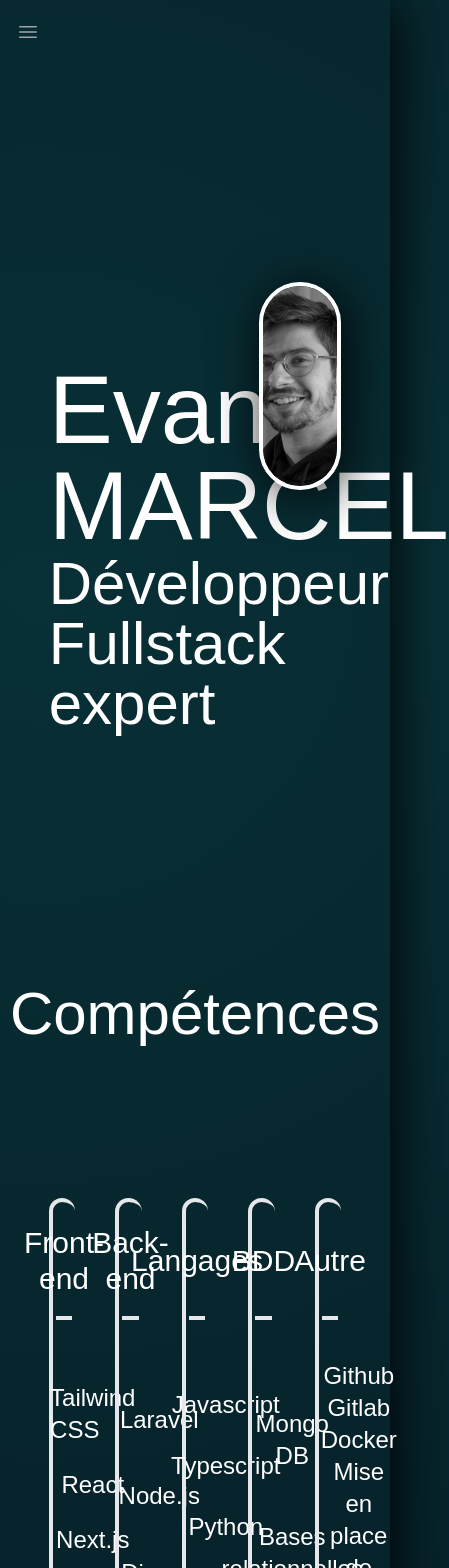
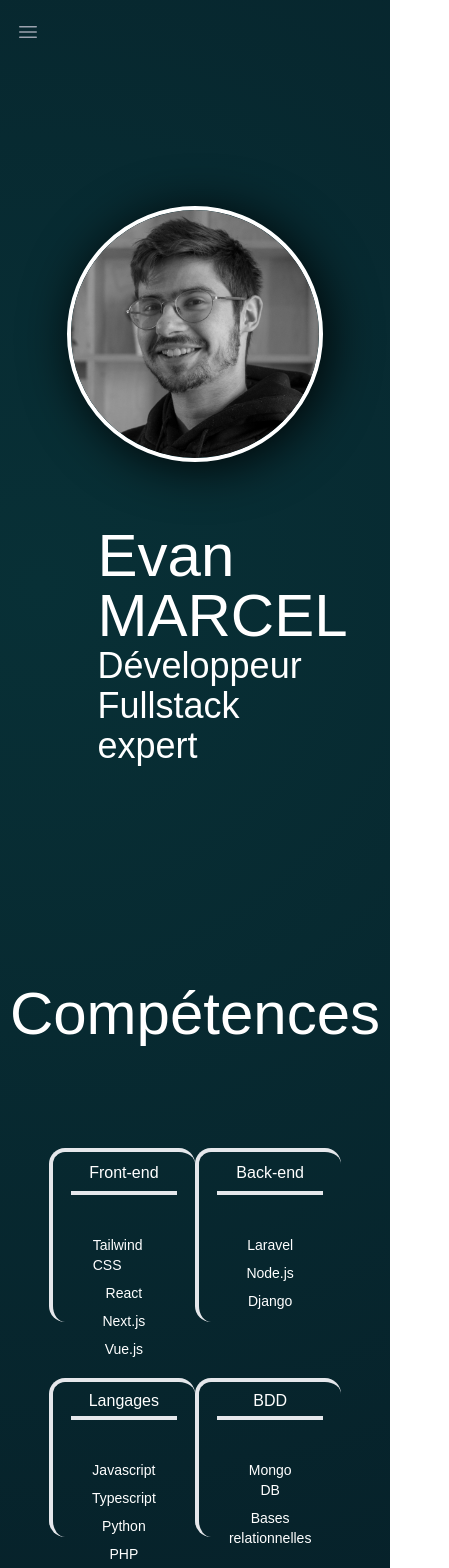
Before and after one commit to DreamsEvz/portfolio-next, a Next.js app: page / in a window 390 px wide. Shown: the top 1568 px of the page, 449 px wide, since content can reach past the window. Built offline with nearby package versions, Linux system fonts and the light colour scheme; a web font is replaced by a local one.

Commit message:
responsive

```diff
--- a/src/app/components/presentation.tsx
+++ b/src/app/components/presentation.tsx
@@ -4,13 +4,13 @@ import Image from 'next/image';
 const Presentation = () => {
     return (
         <section className="w-full h-screen flex items-center justify-center">
-            <div className="w-3/4 mb-[200px] h-full flex justify-center items-center gap-16">
-            <div className='w-1/2 h-12'>
-                <span className='font-roboto text-8xl text-white' >Evan MARCEL</span>
+            <div className="flex-col-reverse flex items-center gap-16 md:w-3/4 md:mb-[200px] md:h-full md:flex md:justify-center md:gap-16 md:flex-row">
+            <div className='w-1/2'>
+                <span className='font-roboto text-white text-6xl md:text-8xl' >Evan MARCEL</span>
                 <br></br>
-                <span className='font-roboto text-6xl text-white' >Développeur Fullstack expert</span>
+                <span className='font-roboto text-white text-4xl md:text-6xl ' >Développeur Fullstack expert</span>
             </div>
-                <div className="test w-52 h-52 overflow-hidden relative rounded-full border-4 border-white picture-shadow">
+                <div className="test w-64 h-64  overflow-hidden relative rounded-full border-4 border-white picture-shadow">
                     <Image
                         src="/photo.jpg"
                         alt="photo de profil"
--- a/src/app/components/projects.tsx
+++ b/src/app/components/projects.tsx
@@ -7,8 +7,8 @@ const Projects = () => {
                 <div className="h-1/4 flex justify-center items-center">
                     <span className="text-6xl">Projets</span>
                 </div>
-                <div className="h-2/4 grid grid-cols-4 items-center gap-10">
-                    <div className="flex flex-col aspect-square bg-white p-10 rounded-xl picture-shadow">
+                <div className="h-2/4 grid grid-cols-2 items-center gap-4 md:gap-10 md:grid-cols-4">
+                    <div className="flex flex-col aspect-square bg-white p-10 rounded-xl picture-shadow sm:p-4">
                         <div className='h-1/2'>
                             <span className='gradient-text text-3xl'>Inside gones</span>
                             <p className='gradient-text'>Site internet du média Inside gones portant sur l&apos;actualité de l&apos;oympique lyonnais</p>
@@ -21,7 +21,7 @@ const Projects = () => {
                             <span className='gradient-text'>Création d&apos;un thème sur mesure en PHP</span>
                         </div>
                     </div>
-                    <div className="flex flex-col aspect-square bg-white p-10 rounded-xl picture-shadow">
+                    <div className="flex flex-col aspect-square bg-white p-10 rounded-xl picture-shadow sm:p-4">
                         <div className='h-1/2'>
                             <span className='gradient-text text-3xl'>Safe area</span>
                             <p className='gradient-text'>Application permettant de répertorier des cas de harcelement au travail</p>
@@ -35,7 +35,7 @@ const Projects = () => {
                         </div>
                     </div>
 
-                    <div className="flex flex-col aspect-square bg-white p-10 rounded-xl picture-shadow">
+                    <div className="flex flex-col aspect-square bg-white p-10 rounded-xl picture-shadow sm:p-4">
                         <div className='h-1/2'>
                             <span className='gradient-text text-3xl'>Dogger</span>
                             <p className='gradient-text'>Application de gestion d&apos;erreur en production</p>
@@ -48,9 +48,9 @@ const Projects = () => {
                             <span className='gradient-text'>Vue js</span>
                         </div>
                     </div>
-                    <div className="flex flex-col aspect-square bg-white p-10 rounded-xl picture-shadow">
+                    <div className="flex flex-col aspect-square bg-white p-10 rounded-xl picture-shadow sm:p-4">
                         <div className='h-1/2'>
-                            <span className='gradient-text text-3xl'>Océta</span>
+                            <span className='gradient-text text-3xl sm:text-md'>Océta</span>
                             <p className='gradient-text'>Application de gestion de données client à destination du personnel médical</p>
                         </div>
                         <div className='h-1/2 mt-4'>
--- a/src/app/components/skills.tsx
+++ b/src/app/components/skills.tsx
@@ -5,63 +5,63 @@ const Skills = () => {
                 <div className="h-1/4 flex justify-center items-center">
                     <span className="text-6xl">Compétences</span>
                 </div>
-                <div className="h-3/4 grid grid-cols-5 items-center gap-10">
+                <div className="h-3/4 grid grid-cols-2 items-center gap-0 md:gap-10 grid-container md:grid-cols-5">
                     <div className="h-3/4 border-t-4 border-l-4 rounded-2xl">
                         <div className="h-1/4 w-full flex justify-center items-center relative">
                             <div className="absolute border-b-4 top-1/2 bottom-0 w-3/4"></div>
-                            <span className="text-3xl text-center">Front-end</span>
+                            <span className="text-md md:text-3xl text-center">Front-end</span>
                         </div>
-                        <div className="h-3/4 p-10 flex flex-col justify-evenly items-center">
-                            <span className="text-2xl">Tailwind CSS</span>
-                            <span className="text-2xl">React</span>
-                            <span className="text-2xl">Next.js</span>
-                            <span className="text-2xl">Vue.js</span>
+                        <div className="h-3/4 p-10 flex flex-col justify-evenly items-center gap-2 md:gap-0">
+                            <span className="text-sm md:text-2xl ">Tailwind CSS</span>
+                            <span className="text-sm md:text-2xl">React</span>
+                            <span className="text-sm md:text-2xl">Next.js</span>
+                            <span className="text-sm md:text-2xl">Vue.js</span>
 
                         </div>
                     </div>
                     <div className="h-3/4 border-t-4 border-l-4 rounded-2xl">
                         <div className="h-1/4 w-full flex justify-center items-center relative">
                             <div className="absolute border-b-4 top-1/2 bottom-0 w-3/4"></div>
-                            <span className="text-3xl text-center">Back-end</span>
+                            <span className="text-md md:text-3xl text-center">Back-end</span>
                         </div>
-                        <div className="h-3/4 p-10 flex flex-col justify-evenly items-center">
-                            <span className="text-2xl">Laravel</span>
-                            <span className="text-2xl">Node.js</span>
-                            <span className="text-2xl">Django</span>
+                        <div className="h-3/4 p-10 flex flex-col justify-evenly items-center gap-2 md:gap-0">
+                            <span className="text-sm md:text-2xl">Laravel</span>
+                            <span className="text-sm md:text-2xl">Node.js</span>
+                            <span className="text-sm md:text-2xl">Django</span>
                         </div>
                     </div>
                     <div className="h-3/4 border-t-4 border-l-4 rounded-2xl">
                         <div className="h-1/4 w-full flex justify-center items-center relative">
                             <div className="absolute border-b-4 top-1/2 bottom-0 w-3/4"></div>
-                            <span className="text-3xl text-center">Langages</span>
+                            <span className="text-md md:text-3xl text-center">Langages</span>
                         </div>
-                        <div className="h-3/4 p-10 flex flex-col justify-evenly items-center">
-                            <span className="text-2xl">Javascript</span>
-                            <span className="text-2xl">Typescript</span>
-                            <span className="text-2xl">Python</span>
-                            <span className="text-2xl">PHP</span>
+                        <div className="h-3/4 p-10 flex flex-col justify-evenly items-center gap-2 md:gap-0">
+                            <span className="text-sm md:text-2xl">Javascript</span>
+                            <span className="text-sm md:text-2xl">Typescript</span>
+                            <span className="text-sm md:text-2xl">Python</span>
+                            <span className="text-sm md:text-2xl">PHP</span>
                         </div>
                     </div>
                     <div className="h-3/4 border-t-4 border-l-4 rounded-2xl">
                         <div className="h-1/4 w-full flex justify-center items-center relative">
                             <div className="absolute border-b-4 top-1/2 bottom-0 w-3/4"></div>
-                            <span className="text-3xl text-center">BDD</span>
+                            <span className="text-md md:text-3xl text-center">BDD</span>
                         </div>
-                        <div className="h-3/4 text-center p-10 flex flex-col justify-evenly	 items-center">
-                            <span className="text-2xl">Mongo DB</span>
-                            <span className="text-2xl">Bases relationnelles</span>
+                        <div className="h-3/4 text-center p-10 flex flex-col justify-evenly	items-center gap-2 md:gap-0">
+                            <span className="text-sm md:text-2xl">Mongo DB</span>
+                            <span className="text-sm md:text-2xl">Bases relationnelles</span>
                         </div>
                     </div>
                     <div className="h-3/4 border-t-4 border-l-4 rounded-2xl">
                         <div className="h-1/4 w-full flex justify-center items-center relative">
                             <div className="absolute border-b-4 top-1/2 bottom-0 w-3/4"></div>
-                            <span className="text-3xl text-center">Autre</span>
+                            <span className="text-md md:text-3xl text-center">Autre</span>
                         </div>
                         <div className="h-3/4 text-center p-10 flex flex-col justify-evenly	 items-center">
-                            <span className="text-2xl">Github</span>
-                            <span className="text-2xl">Gitlab</span>
-                            <span className="text-2xl">Docker</span>
-                            <span className="text-2xl">Mise en place de CI/CD simple</span>
+                            <span className="text-sm md:text-2xl">Github</span>
+                            <span className="text-sm md:text-2xl">Gitlab</span>
+                            <span className="text-sm md:text-2xl">Docker</span>
+                            <span className="text-sm md:text-2xl">Mise en place de CI/CD simple</span>
                         </div>
                     </div>
                 </div>
--- a/src/app/globals.css
+++ b/src/app/globals.css
@@ -29,4 +29,11 @@ body {
     -webkit-background-clip: text;
     -webkit-text-fill-color: transparent;
   }
+
+
+  .grid-container > .grid-item:nth-child(5) {
+    grid-column: 1 / 3;
+    align-self: center;
+    justify-self: center;
 }
+}
```
